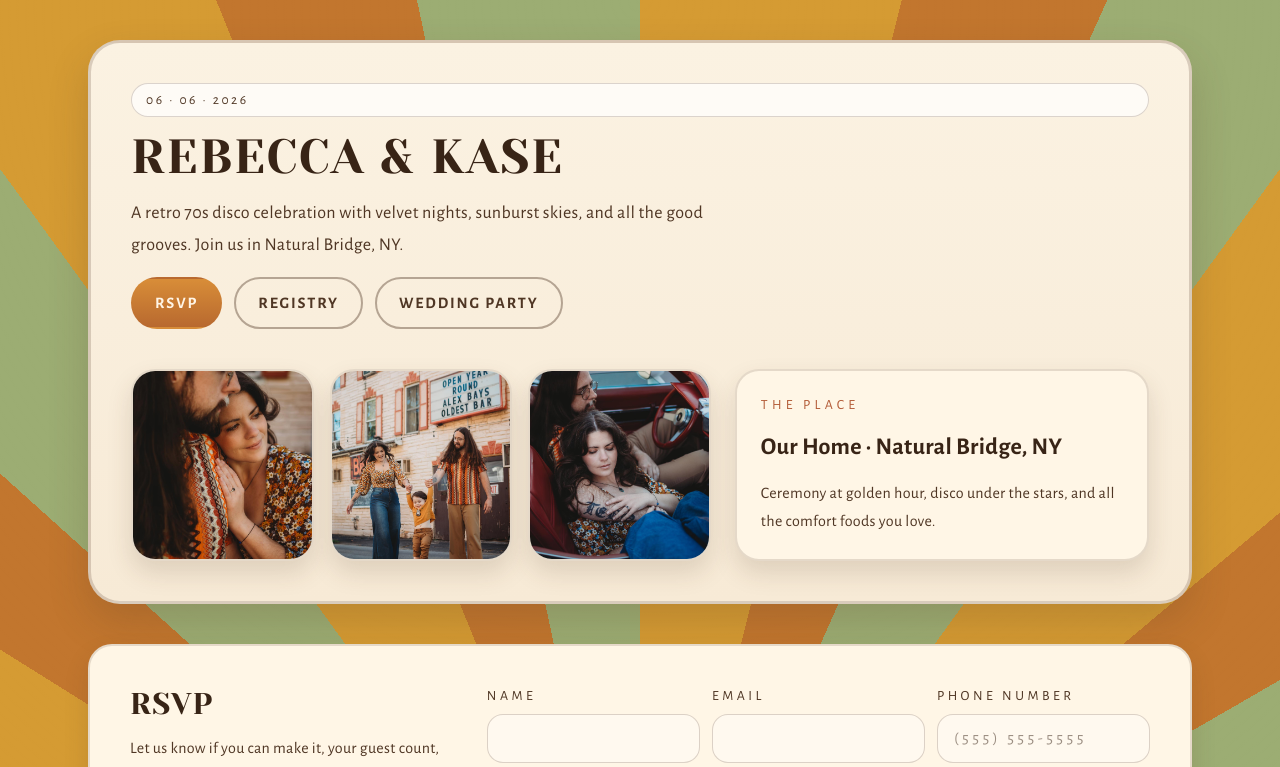
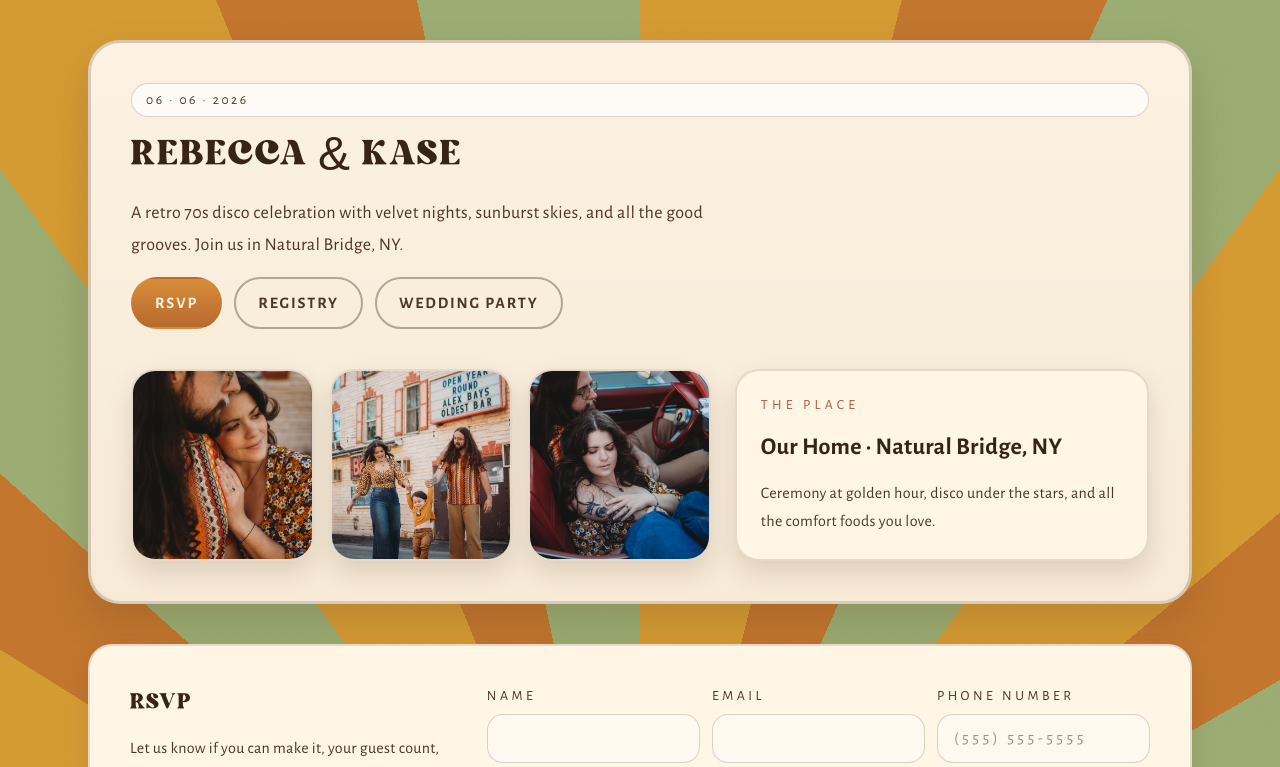
Before and after one commit to iKaseTebo/Wedding-Website, a Next.js app: page / in a window 1280 px wide. Shown: the top 767 px of the page. Built offline with nearby package versions, Linux system fonts and the light colour scheme; no server answers; the database is empty.

Commit message:
bright font

```diff
--- a/app/globals.css
+++ b/app/globals.css
@@ -37,6 +37,15 @@ a {
 .font-display {
   font-family: var(--font-display), "Georgia", serif;
   letter-spacing: 0.04em;
+}
+
+h1,
+h2,
+h3,
+h4,
+h5,
+h6 {
+  font-family: var(--font-display), "Georgia", serif;
 }
 
 .sunburst {
--- a/app/layout.tsx
+++ b/app/layout.tsx
@@ -1,11 +1,12 @@
 import type { Metadata } from "next";
-import { Alegreya_Sans, Yeseva_One } from "next/font/google";
+import localFont from "next/font/local";
+import { Alegreya_Sans } from "next/font/google";
 import "./globals.css";
 
-const display = Yeseva_One({
+const display = localFont({
+  src: "../public/Bright-Font.otf",
   variable: "--font-display",
-  subsets: ["latin"],
-  weight: ["400"],
+  display: "swap",
 });
 
 const body = Alegreya_Sans({
```
Also changed, not shown: app/page.tsx (+6 -6 lines), public/Bright-Font.otf (added).
